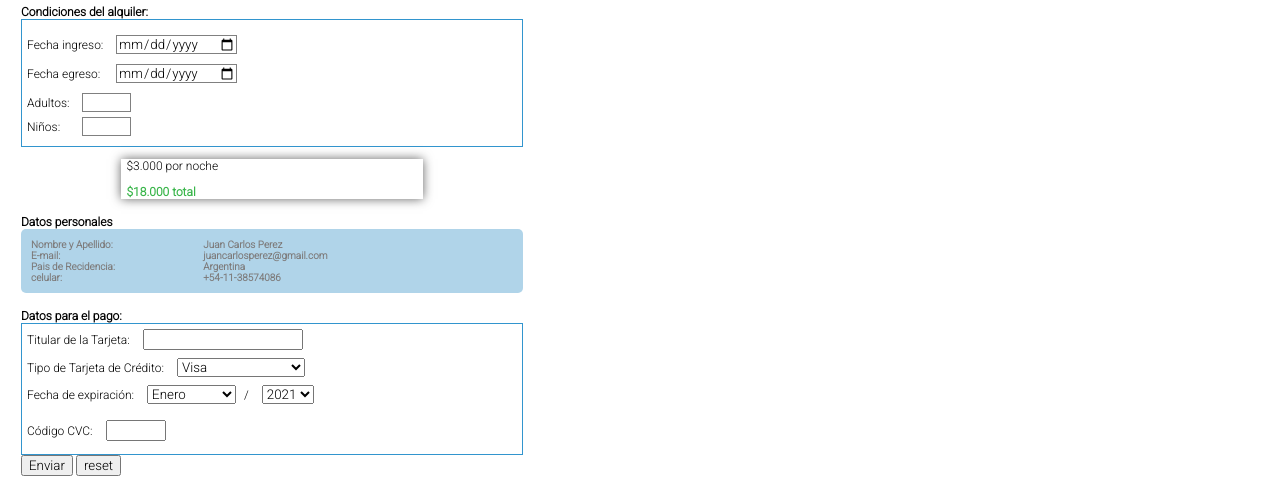
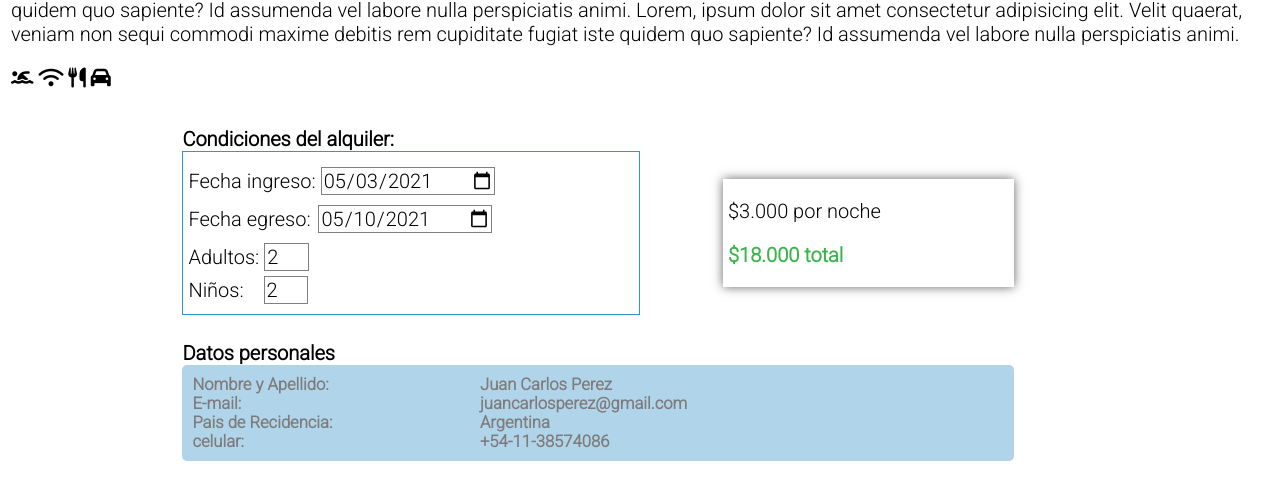
Before and after one commit to GuillePujals/DH-FenixWarriors-Sprint2, a website: page views/productCart.html in a window 1280 px wide. Shown: the part 637-1122 px from the top of the page. Drawn offline with Linux system fonts and the light colour scheme; files whose address does not match are found by name.

Commit message:
Guille - versión terminada carrito de compras

```diff
--- a/public/css/header-footer.css
+++ b/public/css/header-footer.css
@@ -148,6 +148,8 @@ section{
             }
                 .legales p{
                     font-family:Roboto;
+                    font-size: 12px;
+
                 }
 
 @media (min-width:860px){
@@ -179,8 +181,7 @@ section{
         justify-content: space-around;
         width: 100%;
     }
-
-
+}
 
 @media(min-width: 1000px){
     .nombre-logo{
--- a/public/css/productCart.css
+++ b/public/css/productCart.css
@@ -236,6 +236,37 @@
                     border: solid #3295ce 1px;
                     padding: 5px;
                 }
+                        .ingreso{
+                            margin: 10px 0;
+                            }
+                            .datos-alq input{
+                                border: solid gray 0.5px;
+                            }
+
+                        .egreso{
+                            margin: 10px 0;
+
+                        }
+                            .egreso input{
+                                position: relative;
+                                left: 3px;
+                                border: solid gray 0.5px;
+                            }
+
+                        .adultos{
+                            margin: 5px 0;
+                        }
+                            .adultos input{
+                                width: 10%;
+                            }
+                        .ninos{
+                            margin: 5px 0;
+                        }
+                            .ninos input{
+                                width: 10%;
+                                position:relative;
+                                left: 9px;
+                            }
                 .condiciones{
                     flex: 1 1 27%;
                     box-shadow: 0px 0px 10px rgb(100, 100, 100);
@@ -281,52 +312,27 @@
                         border:solid #3295ce 1px;
                         padding: 5px;
                        }
+                            .datos-pago input{
+                                border: solid gray 0.5px;
+                            }
+                            .datos-pago select{
+                                border: solid gray 0.5px;
+                            }
+
+                        .titular-tta{
+                            margin: 10px 0;
+                        }
                         .fech-expir{
                             display: block;
                         }
-                        .ingreso{
-                            margin: 10px 0;
-                            }
-                            .datos-alq input{
-                                border: solid gray 0.5px;
-                            }
 
-                        .egreso{
-                            margin: 10px 0;
-
-                        }
-                            .egreso input{
-                                position: relative;
-                                left: 3px;
-                                border: solid gray 0.5px;
-                            }
-
-                        .adultos{
-                            margin: 5px 0;
-                        }
-                            .adultos input{
-                                width: 10%;
-                            }
-                        .ninos{
-                            margin: 5px 0;
-                        }
-                            .ninos input{
-                                width: 10%;
-                                position:relative;
-                                left: 9px;
-                            }
                         .form-datos-pago{
                         padding: 10px 0 10px 10px;
                         width: 90%;
                         flex-flow: row wrap;
                         margin-top: 0;
-
                         }
-
-                        .form-datos-pago label{
-                            margin-right:  10px;
-                        }
-                            .form-datos-pago h4{
+                        .form-datos-pago h4{
                                 margin-bottom: 0;
                             }
                                 .datos-pagos input{
@@ -346,7 +352,21 @@
                         .separador{
                             margin-left: 5px;
                         }
+                .botones{
+                    justify-content: center;
+                    display: flex;
+                }
+                    .botones button{
+                        background-color: #1259c3;
+                        border: none;
+                        width: 40%;
+                        font-size: 15px;
+                        color: #ffffff;
 
+                        border-radius: 4px;
+                        height: 35px;
+                        margin: 10px 5px;
+                    }
 /*================== footer =======================*/
 .redes {
     display: flex;
@@ -395,9 +415,11 @@
             display: flex;
             align-items: center;
         }
-            .legales p{
-                font-family:Roboto;
-            }
+        .legales p{
+            font-family:Roboto;
+            font-size: 12px;
+
+        }
 
 @media (min-width:860px){
 
@@ -412,7 +434,34 @@
     display: block;
 
 }
-}
+
+    .cond-alq{
+        display:flex;
+        justify-content: space-between;
+    }
+        .datos-alq{
+            flex: 1 1 50%;
+            margin-right: 10%;
+        }
+            .ninos input{
+                position:relative;
+                left: 15px;
+            }
+        .condiciones{
+            flex: 1 1 30%;
+        }
+
+    .datos{
+        font-size: 20px;
+        justify-content: center;
+    }
+
+    .form-datos-pago input{
+        font-size: 20px;
+    }
+    .form-datos-pago select{
+        font-size: 20px;
+    }
 .icono-red i{
     font-size: 30px;
 }
@@ -429,7 +478,7 @@
     width: 100%;
 }
 
-
+}
 
 @media(min-width: 1000px){
 .nombre-logo{
@@ -447,4 +496,5 @@
         max-height: 60px;
         max-width: 100px;
     }
+
 }
--- a/views/productCart.html
+++ b/views/productCart.html
@@ -116,22 +116,22 @@
                             <div class="fecha-alq">
                                 <div class="ingreso">
                                     <label>Fecha ingreso:</label>
-                                    <input type="date" name="fechaingreso">
+                                    <input type="date" name="fechaingreso" value="2021-05-03">
                                 </div>
                                 <div class="egreso">
                                     <label>Fecha egreso:</label>
-                                    <input type="date" name="fechaegreso">
+                                    <input type="date" name="fechaegreso" value="2021-05-10">
                                 </div>
                             </div>
                             <div class="cant-personas">
                                 <div class="adultos">
                                     <label>Adultos:</label>
-                                    <input type="number" name="cantadultos">
+                                    <input type="number" name="cantadultos" value="2">
                                 </div>
                                 <div class="ninos">
 
                                     <label>Niños:</label>
-                                    <input type="number" name="cantninos">
+                                    <input type="number" name="cantninos" value="2">
                                 </div>
                             </div>
                         </div>
@@ -139,6 +139,8 @@
                             <p class="precio">$3.000 por noche</p>
                             <p class="precio-tot">$18.000 total</p>
                         </article>
+                    </div>
+                    <div class="datos-personales-pago">
                         <article class="main-datos-personales">
                             <h4 class="titulo-datos">Datos personales</h4>
                             <div class="datos-personales">
@@ -152,7 +154,7 @@
                                 <h5 class="dato">+54-11-38574086</h5>
                             </div>
                         </article>
-                    </div>
+
                         <h4>Datos para el pago:</h4>
                         <div class="datos-pago">
 
@@ -206,9 +208,10 @@
                                 <input type="number" name="codigoCvc" class="control-pago-cvc">
                             </div>
                         </div>
+                    </div>
                     <div class="botones">
                         <button type="submit">Enviar</button>
-                        <button type="reset">reset</button>
+                        <button type="Reset">Reset</button>
                     </div>
                 </form>
 
```
Lines whose indentation alone changed are shown as unchanged.
